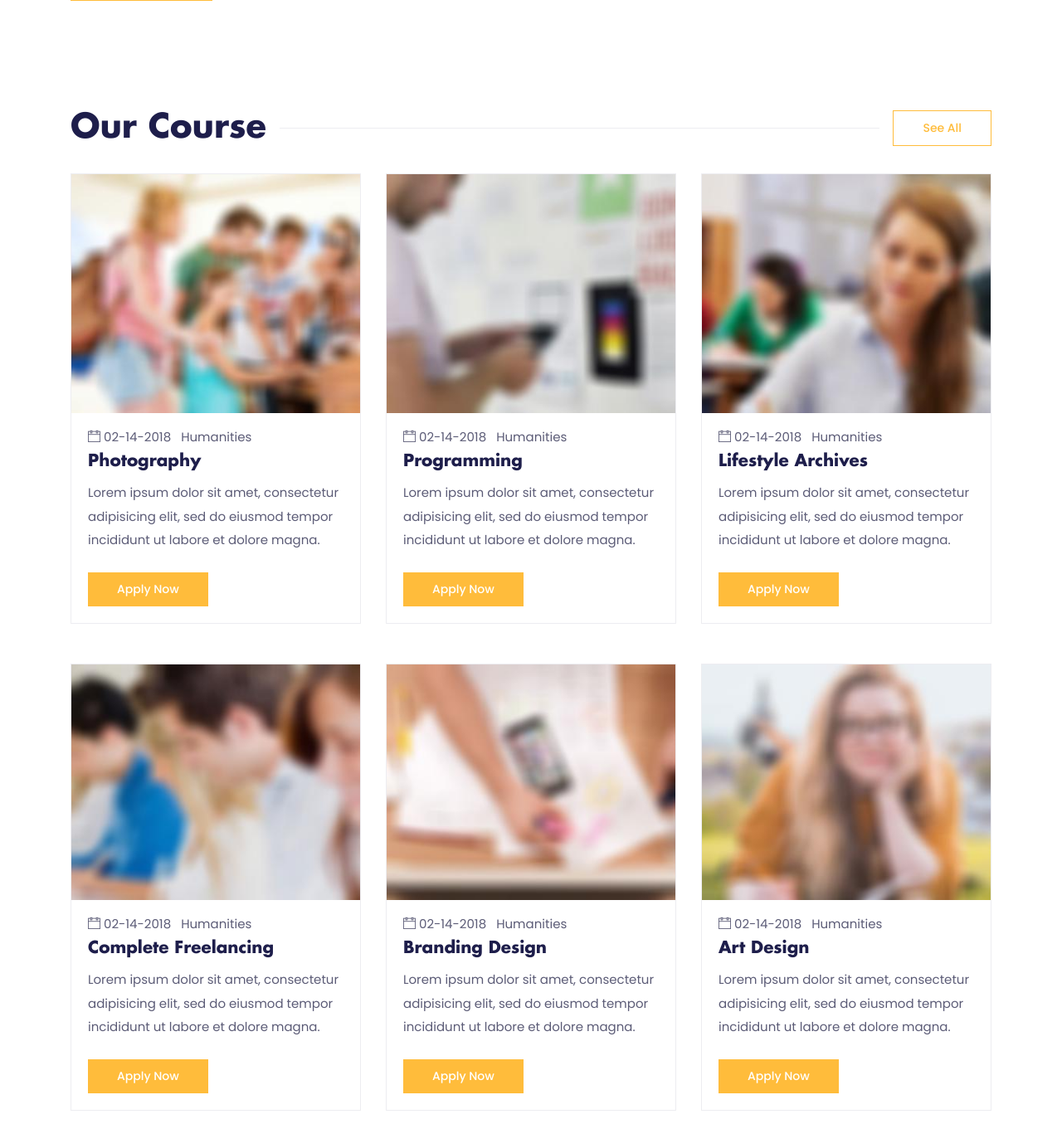
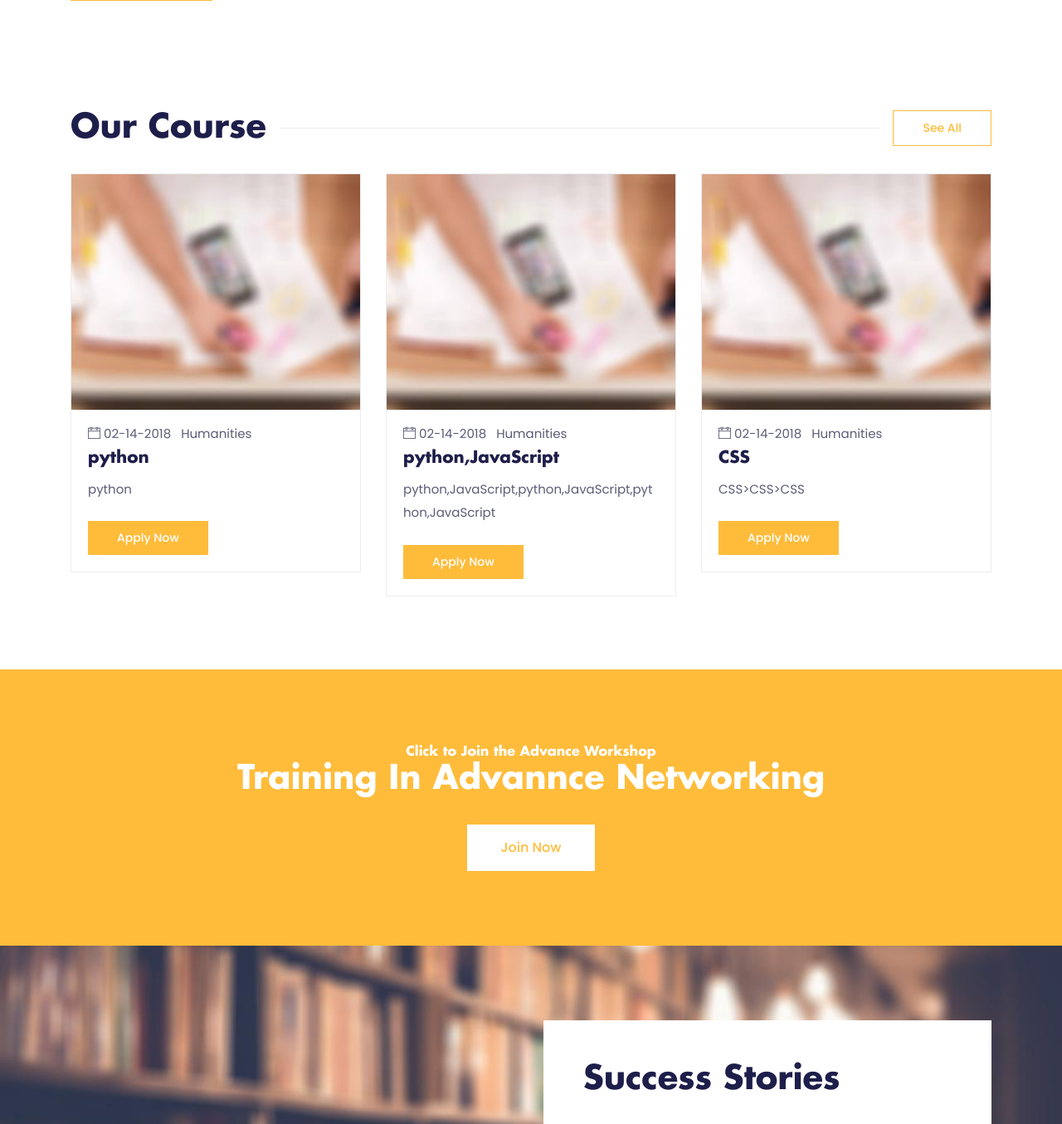
Before and after one commit to kamoljonustudy/mywebsite, a Django app: page / in a window 1280 px wide. Shown: the part 1988-3343 px from the top of the page at 83% size. Run offline with Django 5.2, Linux system fonts and the light colour scheme; data comes from the database, SQL or seed files in the repository; both versions use the stored data as it was after the commit; some libraries are stand-ins or nearby versions.

Commit message:
first commit

```diff
--- a/course/admin.py
+++ b/course/admin.py
@@ -1,6 +1,6 @@
 from django.contrib import admin
 from django.db import models
-from course.models import Course
+from course.models import Course, Students, Tutor
 from course.models import Subject
 
 
@@ -15,4 +15,6 @@ class SubjectAdmin(admin.ModelAdmin):
 
 
 admin.site.register(Course, CourseAdmin)
-admin.site.register(Subject, SubjectAdmin)
+admin.site.register(Subject)
+admin.site.register(Students)
+admin.site.register(Tutor)
--- a/course/models.py
+++ b/course/models.py
@@ -3,10 +3,10 @@ from django.db import models
 
 class Course(models.Model):
     title = models.CharField(max_length=255)
-    keywoards = models.CharField(max_length = 255)
+    keywoards = models.CharField(max_length=255)
     description = models.TextField(max_length=550)
-    image = models.ImageField(null = False, upload_to='images/')
-    slug = models.SlugField(null = False, unique = True)
+    image = models.ImageField(null=False, upload_to='images/')
+    slug = models.SlugField(null=False, unique=True)
 
     def __str__(self):
         return self.title
@@ -23,3 +23,22 @@ class Subject(models.Model):
 
     def __str__(self):
         return self.title
+
+
+class Students(models.Model):
+    name = models.CharField(max_length=255)
+    description = models.CharField(max_length=255)
+    image = models.ImageField(max_length=255)
+
+    def __str__(self):
+        return self.name
+
+
+class Tutor(models.Model):
+    subject = models.ForeignKey(Subject, on_delete=models.CASCADE)
+    name = models.CharField(max_length=255)
+    description = models.CharField(max_length=255)
+    image = models.ImageField(max_length=255)
+
+    def __str__(self):
+        return self.name
--- a/home/templates/about.html
+++ b/home/templates/about.html
@@ -24,8 +24,7 @@
       <div class="col-12">
         <img class="img-fluid w-100 mb-4" src="images/about/about-page.jpg" alt="about image">
         <h2 class="section-title">ABOUT OUR JOURNY</h2>
-        <p>Lorem ipsum dolor sit amet, consectetur adipisicing elit, sed do eiusmod tempor incididunt ut labore et.dolore magna aliqua. Ut enim ad minim veniam, quis nostrud. Lorem ipsum dolor sit amet consectetur, adipisicing elit. Saepe ipsa illo quod veritatis, magni debitis fugiat dolore voluptates! Consequatur, aliquid. Lorem ipsum dolor sit amet, consectetur adipisicing elit. Quaerat perferendis sint optio similique. Et amet magni facilis vero corporis quos.</p>
-        <p>exercitation ullamco laboris nisi ut aliquip ex ea commodo consequat. Duis aute irure dolor in reprehenderit in voluptate velit esse cillum dolore eu fugiat nulla pariatur. Lorem ipsum, dolor sit amet consectetur adipisicing elit. Ipsum a, facere fugit error accusamus est officiis vero in, nostrum laboriosam corrupti explicabo, cumque repudiandae deleniti perspiciatis quae consectetur enim. Laboriosam!</p>
+        <p>{{ setting.aboutus | safe }}</p>
       </div>
     </div>
   </div>
--- a/home/templates/content.html
+++ b/home/templates/content.html
@@ -74,115 +74,27 @@
     </div>
     <!-- course list -->
 <div class="row justify-content-center">
+
+  {% for sub in subject_cr %}
   <!-- course item -->
   <div class="col-lg-4 col-sm-6 mb-5">
     <div class="card p-0 border-primary rounded-0 hover-shadow">
-      <img class="card-img-top rounded-0" src="images/courses/course-1.jpg" alt="course thumb">
+      <img class="card-img-top rounded-0" src="{% static 'images/courses/course-5.jpg' %}" alt="course thumb">
       <div class="card-body">
         <ul class="list-inline mb-2">
           <li class="list-inline-item"><i class="ti-calendar mr-1 text-color"></i>02-14-2018</li>
           <li class="list-inline-item"><a class="text-color" href="#">Humanities</a></li>
         </ul>
         <a href="course-single.html">
-          <h4 class="card-title">Photography</h4>
+          <h4 class="card-title">{{ sub.title }}</h4>
         </a>
-        <p class="card-text mb-4"> Lorem ipsum dolor sit amet, consectetur adipisicing elit, sed do eiusmod tempor
-          incididunt ut labore et dolore magna.</p>
+        <p class="card-text mb-4">{{ sub.description }}</p>
         <a href="course-single.html" class="btn btn-primary btn-sm">Apply now</a>
       </div>
     </div>
   </div>
+  {% endfor %}
   <!-- course item -->
-  <div class="col-lg-4 col-sm-6 mb-5">
-    <div class="card p-0 border-primary rounded-0 hover-shadow">
-      <img class="card-img-top rounded-0" src="images/courses/course-2.jpg" alt="course thumb">
-      <div class="card-body">
-        <ul class="list-inline mb-2">
-          <li class="list-inline-item"><i class="ti-calendar mr-1 text-color"></i>02-14-2018</li>
-          <li class="list-inline-item"><a class="text-color" href="#">Humanities</a></li>
-        </ul>
-        <a href="course-single.html">
-          <h4 class="card-title">Programming</h4>
-        </a>
-        <p class="card-text mb-4"> Lorem ipsum dolor sit amet, consectetur adipisicing elit, sed do eiusmod tempor
-          incididunt ut labore et dolore magna.</p>
-        <a href="course-single.html" class="btn btn-primary btn-sm">Apply now</a>
-      </div>
-    </div>
-  </div>
-  <!-- course item -->
-  <div class="col-lg-4 col-sm-6 mb-5">
-    <div class="card p-0 border-primary rounded-0 hover-shadow">
-      <img class="card-img-top rounded-0" src="images/courses/course-3.jpg" alt="course thumb">
-      <div class="card-body">
-        <ul class="list-inline mb-2">
-          <li class="list-inline-item"><i class="ti-calendar mr-1 text-color"></i>02-14-2018</li>
-          <li class="list-inline-item"><a class="text-color" href="#">Humanities</a></li>
-        </ul>
-        <a href="course-single.html">
-          <h4 class="card-title">Lifestyle Archives</h4>
-        </a>
-        <p class="card-text mb-4"> Lorem ipsum dolor sit amet, consectetur adipisicing elit, sed do eiusmod tempor
-          incididunt ut labore et dolore magna.</p>
-        <a href="course-single.html" class="btn btn-primary btn-sm">Apply now</a>
-      </div>
-    </div>
-  </div>
-  <!-- course item -->
-  <div class="col-lg-4 col-sm-6 mb-5">
-    <div class="card p-0 border-primary rounded-0 hover-shadow">
-      <img class="card-img-top rounded-0" src="images/courses/course-4.jpg" alt="course thumb">
-      <div class="card-body">
-        <ul class="list-inline mb-2">
-          <li class="list-inline-item"><i class="ti-calendar mr-1 text-color"></i>02-14-2018</li>
-          <li class="list-inline-item"><a class="text-color" href="#">Humanities</a></li>
-        </ul>
-        <a href="course-single.html">
-          <h4 class="card-title">Complete Freelancing</h4>
-        </a>
-        <p class="card-text mb-4"> Lorem ipsum dolor sit amet, consectetur adipisicing elit, sed do eiusmod tempor
-          incididunt ut labore et dolore magna.</p>
-        <a href="course-single.html" class="btn btn-primary btn-sm">Apply now</a>
-      </div>
-    </div>
-  </div>
-  <!-- course item -->
-  <div class="col-lg-4 col-sm-6 mb-5">
-    <div class="card p-0 border-primary rounded-0 hover-shadow">
-      <img class="card-img-top rounded-0" src="images/courses/course-5.jpg" alt="course thumb">
-      <div class="card-body">
-        <ul class="list-inline mb-2">
-          <li class="list-inline-item"><i class="ti-calendar mr-1 text-color"></i>02-14-2018</li>
-          <li class="list-inline-item"><a class="text-color" href="#">Humanities</a></li>
-        </ul>
-        <a href="course-single.html">
-          <h4 class="card-title">Branding Design</h4>
-        </a>
-        <p class="card-text mb-4"> Lorem ipsum dolor sit amet, consectetur adipisicing elit, sed do eiusmod tempor
-          incididunt ut labore et dolore magna.</p>
-        <a href="course-single.html" class="btn btn-primary btn-sm">Apply now</a>
-      </div>
-    </div>
-  </div>
-  <!-- course item -->
-  <div class="col-lg-4 col-sm-6 mb-5">
-    <div class="card p-0 border-primary rounded-0 hover-shadow">
-      <img class="card-img-top rounded-0" src="images/courses/course-6.jpg" alt="course thumb">
-      <div class="card-body">
-        <ul class="list-inline mb-2">
-          <li class="list-inline-item"><i class="ti-calendar mr-1 text-color"></i>02-14-2018</li>
-          <li class="list-inline-item"><a class="text-color" href="#">Humanities</a></li>
-        </ul>
-        <a href="course-single.html">
-          <h4 class="card-title">Art Design</h4>
-        </a>
-        <p class="card-text mb-4"> Lorem ipsum dolor sit amet, consectetur adipisicing elit, sed do eiusmod tempor
-          incididunt ut labore et dolore magna.</p>
-        <a href="course-single.html" class="btn btn-primary btn-sm">Apply now</a>
-      </div>
-    </div>
-  </div>
-</div>
 <!-- /course list -->
     <!-- mobile see all button -->
     <div class="row">
--- a/home/templates/header.html
+++ b/home/templates/header.html
@@ -7,12 +7,12 @@
     <div class="container">
       <div class="row no-gutters">
         <div class="col-lg-4 text-center text-lg-left">
-          <a class="text-color mr-3" href="callto:+443003030266"><strong>CALL</strong> +44 300 303 0266</a>
+          <a class="text-color mr-3" href="callto:+443003030266"><strong>CALL</strong> {{ setting.phone }}</a>
           <ul class="list-inline d-inline">
-            <li class="list-inline-item mx-0"><a class="d-inline-block p-2 text-color" href="#"><i class="ti-facebook"></i></a></li>
-            <li class="list-inline-item mx-0"><a class="d-inline-block p-2 text-color" href="#"><i class="ti-twitter-alt"></i></a></li>
-            <li class="list-inline-item mx-0"><a class="d-inline-block p-2 text-color" href="#"><i class="ti-linkedin"></i></a></li>
-            <li class="list-inline-item mx-0"><a class="d-inline-block p-2 text-color" href="#"><i class="ti-instagram"></i></a></li>
+            <li class="list-inline-item mx-0"><a class="d-inline-block p-2 text-color" href="{{ setting.facebook }}"><i class="ti-facebook"></i></a></li>
+            <li class="list-inline-item mx-0"><a class="d-inline-block p-2 text-color" href="{{ setting.Youtube }}"><i class="ti-twitter-alt"></i></a></li>
+            <li class="list-inline-item mx-0"><a class="d-inline-block p-2 text-color" href="{{ setting.Facebook }}"><i class="ti-linkedin"></i></a></li>
+            <li class="list-inline-item mx-0"><a class="d-inline-block p-2 text-color" href="{{ setting.Instagram }}"><i class="ti-instagram"></i></a></li>
           </ul>
         </div>
         <div class="col-lg-8 text-center text-lg-right">
@@ -48,8 +48,11 @@
             <li class="nav-item {% active_link 'course' strict=True %}">
               <a class="nav-link" href="{% url 'course' %}">COURSE</a>
             </li>
-            <li class="nav-item {% active_link 'contact' strict=True %}">
+            <li class="nav-item {% active_link 'contactx' strict=True %}">
               <a class="nav-link" href="{% url 'contact' %}">CONTACT</a>
+            </li>
+            <li class="nav-item {% active_link 'about' strict=True %}">
+              <a class="nav-link" href="{% url 'tutors' %}">TUTORS</a>
             </li>
           </ul>
         </div>
--- a/home/views.py
+++ b/home/views.py
@@ -1,14 +1,36 @@
 from django.http import HttpResponse
 from django.shortcuts import render
 
+from course.models import Subject, Course, Tutor
+from home.models import Setting
+
 
 def index(request):
-    return render(request, 'index.html')
+    setting=Setting.objects.get()
+    subject_cr = Subject.objects.all().order_by('id')[:4]
+    course_cr = Course.objects.all().order_by('id')[:3]
+    tutor_cr = Tutor.objects.all().order_by('id')[0:3]
+    context={"setting":setting,
+             "subject_cr":subject_cr,
+             "course_cr":course_cr,
+             "Tutor":tutor_cr,
+             }
+    return render(request, 'index.html',context)
 
 
 def about(request):
-    return render(request, "about.html")
+    setting = Setting.objects.get()
+    context = {"setting": setting,}
+    return render(request, "about.html",context)
 
 
 def contact(request):
-    return render(request,"contact.html")
+    setting = Setting.objects.get()
+    context = {"setting": setting}
+    return render(request,"contact.html", context)
+
+def tutor(request):
+    setting = Setting.objects.get()
+    tutor = Tutor.objects.all()
+    context = {"setting": setting, 'tutor': tutor}
+    return render(request,"tutors.html", context)
--- a/my_website/urls.py
+++ b/my_website/urls.py
@@ -26,4 +26,5 @@ urlpatterns = [
     path('course/', c_views.index, name = 'course'),
     path('about', h_views.about, name='about'),
     path('contact', h_views.contact, name='contact'),
+    path('tutors', h_views.tutor, name='tutors'),
 ]
```
Also changed, not shown: home/templates/tutors.html (added, +63 -0 lines), UPLOADS/4._Кот_с_наушниками.jpg (added), UPLOADS/4_NGHeTQN._Кот_с_наушниками.jpg (added), UPLOADS/4_hjZMi4i._Кот_с_наушниками.jpg (added), UPLOADS/4_wzhvn34._Кот_с_наушниками.jpg (added), UPLOADS/images/4._Кот_с_наушниками.jpg (added), UPLOADS/images/4_47U8SOx._Кот_с_наушниками.jpg (added), UPLOADS/images/4_GKGNF6H._Кот_с_наушниками.jpg (added), UPLOADS/images/4_GrpjpOF._Кот_с_наушниками.jpg (added), UPLOADS/images/4_J5dYcxT._Кот_с_наушниками.jpg (added), course/migrations/0004_students.py (added), course/migrations/0005_alter_students_image_tutor.py (added), db.sqlite3.
